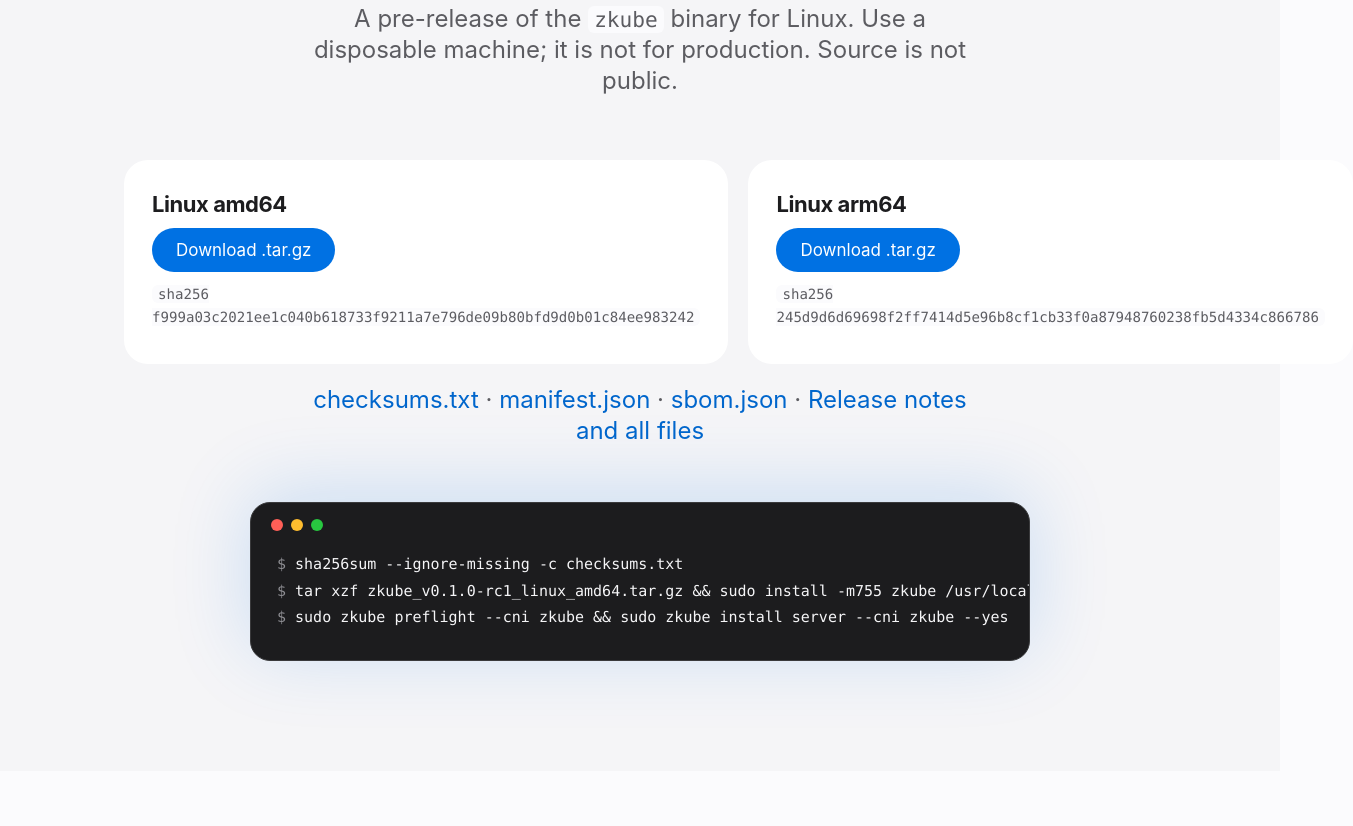
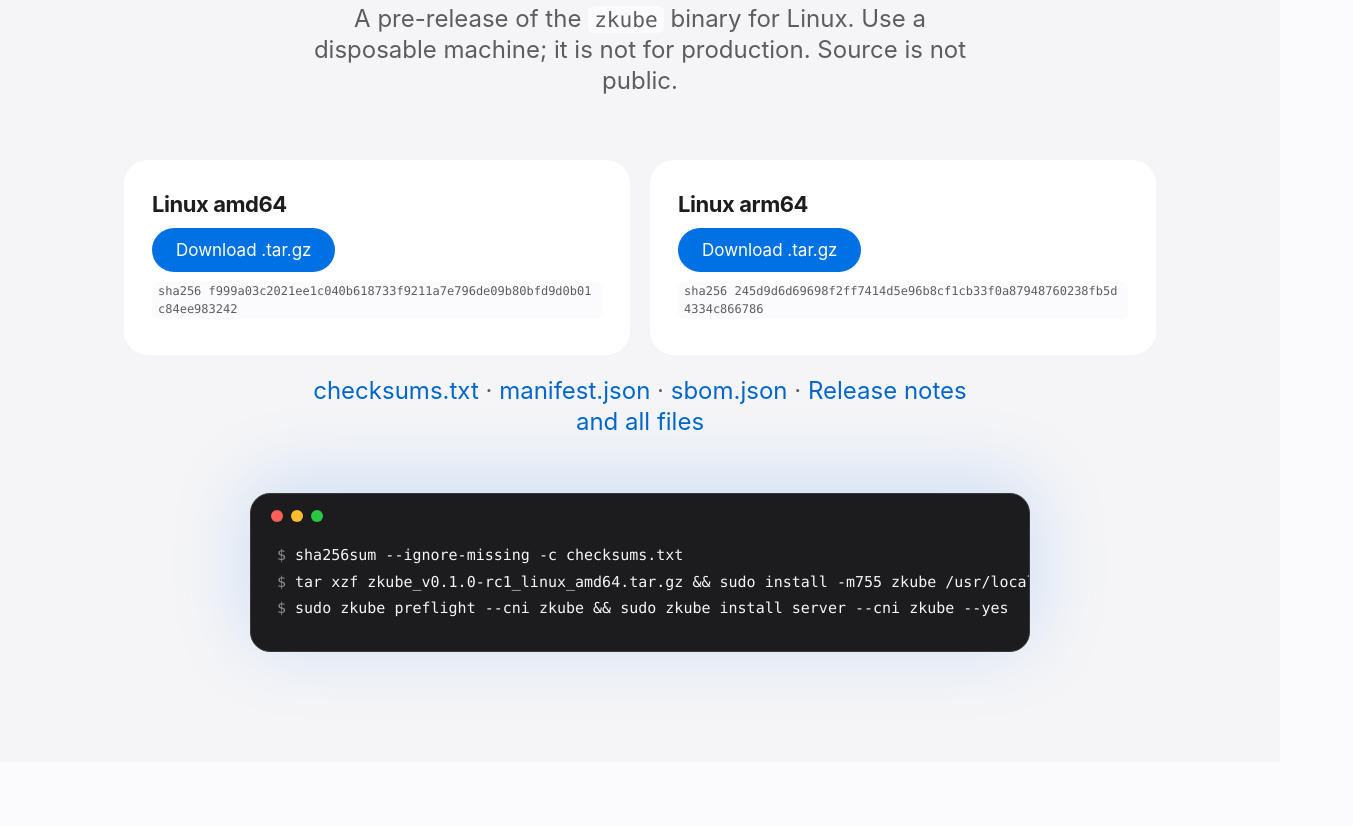
Before and after one commit to zyvorai/zyvor-kubeza-public, a plain HTML site: page docs/index.html in a window 1280 px wide. Shown: the part 1154-1980 px from the top of the page, 1353 px wide, since content can reach past the window. Drawn offline with Linux system fonts and the light colour scheme.

Commit message:
Site: let the checksum wrap so the Download cards fit
Co-Authored-By: Claude Sonnet 5.5 <noreply@anthropic.com>

```diff
--- a/docs/assets/site.css
+++ b/docs/assets/site.css
@@ -126,3 +126,6 @@ footer p{margin-top:10px;max-width:900px}
 @media(max-width:900px){.stat{grid-template-columns:1fr}}
 .net{max-width:780px;margin:56px auto 0}
 .net .terminal{margin:0;border-bottom:1px solid #3a3a3c;border-radius:20px}
+
+.card code{display:block;margin-top:6px;font-size:12px;line-height:1.45;word-break:break-all;overflow-wrap:anywhere;white-space:normal}
+.grid>.card{min-width:0}
```
